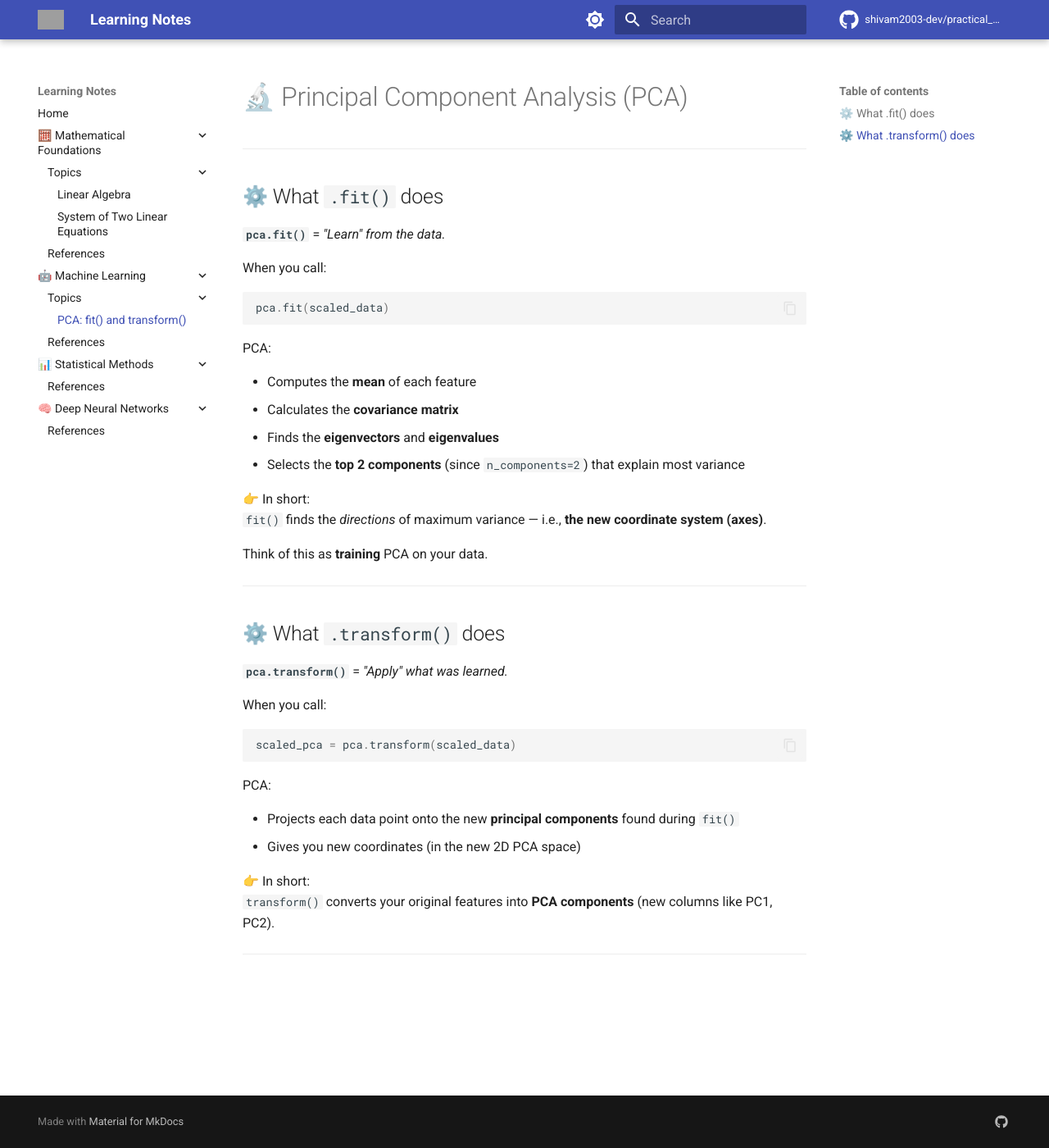
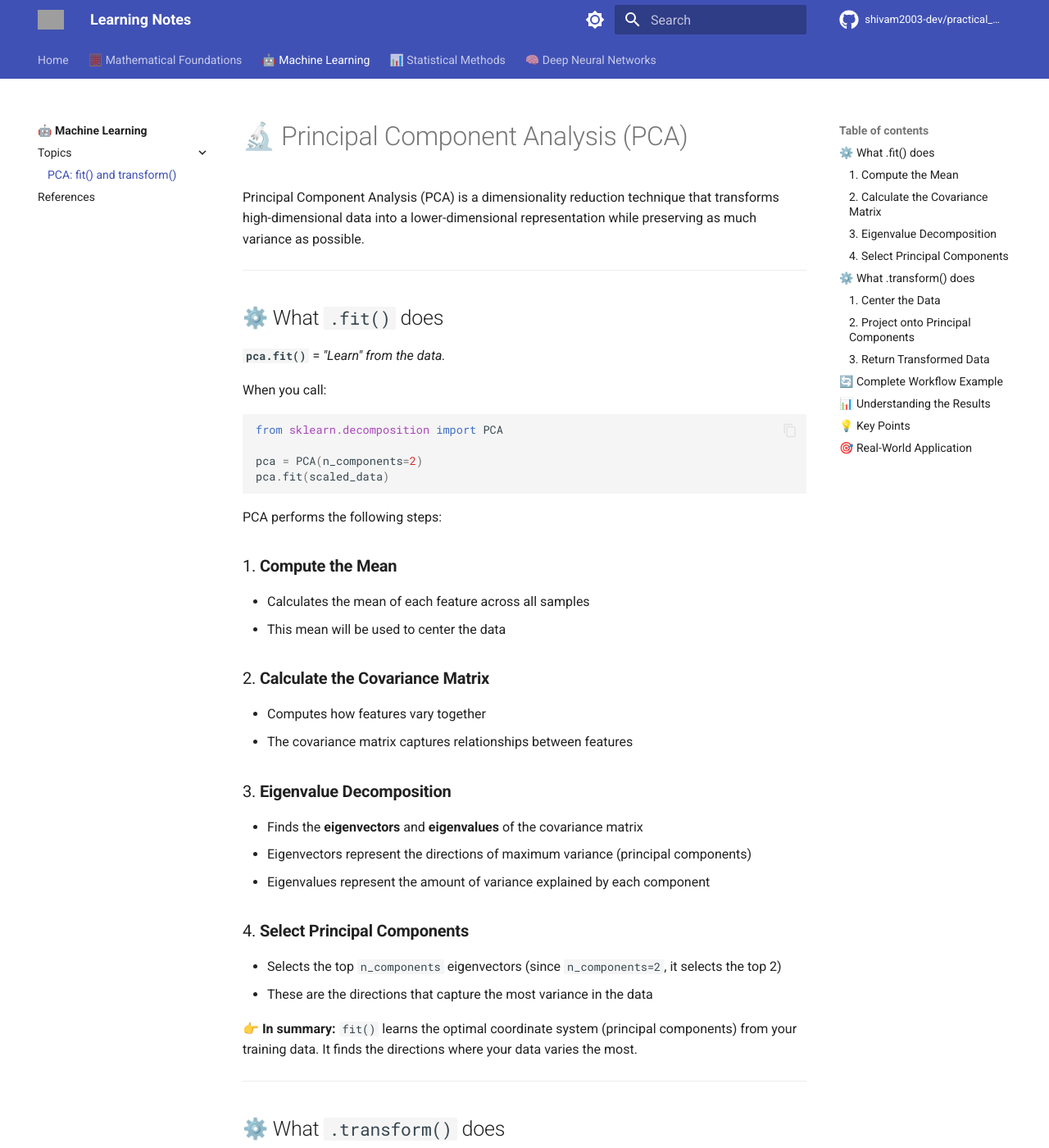
Before and after one commit to shivam2003-dev/practical_blogs, an MkDocs documentation site: the page built from docs/semester-1/machine-learning/topics/pca-fit-transform.md, in a window 1280 px wide and 1400 px high. Shown: the whole window at 82% size. Built offline with MkDocs 1.6.1 and Material for MkDocs 9.7.7, drawn with Linux system fonts in a browser that asks for light colours; comment, search, counter and statistics services are not loaded; some of the changed text lies outside the part shown; grey boxes are pictures that could not be loaded.

Commit message:
Re-enable navigation.tabs for navbar visibility and expand PCA content with detailed explanations

````diff
--- a/docs/semester-1/machine-learning/topics/pca-fit-transform.md
+++ b/docs/semester-1/machine-learning/topics/pca-fit-transform.md
@@ -1,4 +1,6 @@
 # 🔬 Principal Component Analysis (PCA)
+
+Principal Component Analysis (PCA) is a dimensionality reduction technique that transforms high-dimensional data into a lower-dimensional representation while preserving as much variance as possible.
 
 ---
 
@@ -9,26 +11,38 @@
 When you call:
 
 ```python
+from sklearn.decomposition import PCA
+
+pca = PCA(n_components=2)
 pca.fit(scaled_data)
 ```
 
-PCA:
+PCA performs the following steps:
 
-- Computes the **mean** of each feature
-- Calculates the **covariance matrix**
-- Finds the **eigenvectors** and **eigenvalues**
-- Selects the **top 2 components** (since `n_components=2`) that explain most variance
+### 1. **Compute the Mean**
+- Calculates the mean of each feature across all samples
+- This mean will be used to center the data
 
-👉 In short:
-`fit()` finds the *directions* of maximum variance — i.e., **the new coordinate system (axes)**.
+### 2. **Calculate the Covariance Matrix**
+- Computes how features vary together
+- The covariance matrix captures relationships between features
 
-Think of this as **training** PCA on your data.
+### 3. **Eigenvalue Decomposition**
+- Finds the **eigenvectors** and **eigenvalues** of the covariance matrix
+- Eigenvectors represent the directions of maximum variance (principal components)
+- Eigenvalues represent the amount of variance explained by each component
+
+### 4. **Select Principal Components**
+- Selects the top `n_components` eigenvectors (since `n_components=2`, it selects the top 2)
+- These are the directions that capture the most variance in the data
+
+👉 **In summary:** `fit()` learns the optimal coordinate system (principal components) from your training data. It finds the directions where your data varies the most.
 
 ---
 
 ## ⚙️ What `.transform()` does
 
-**`pca.transform()`** = *"Apply" what was learned.*
+**`pca.transform()`** = *"Apply" what was learned to new data.*
 
 When you call:
 
@@ -36,12 +50,69 @@
 scaled_pca = pca.transform(scaled_data)
 ```
 
-PCA:
+PCA performs the following:
 
-- Projects each data point onto the new **principal components** found during `fit()`
-- Gives you new coordinates (in the new 2D PCA space)
+### 1. **Center the Data**
+- Subtracts the mean (learned during `fit()`) from each data point
 
-👉 In short:
-`transform()` converts your original features into **PCA components** (new columns like PC1, PC2).
+### 2. **Project onto Principal Components**
+- Multiplies each data point by the principal component matrix
+- Projects data from the original feature space onto the new PCA space
+
+### 3. **Return Transformed Data**
+- Returns new coordinates in the reduced-dimensional space (e.g., PC1, PC2 for 2 components)
+
+👉 **In summary:** `transform()` converts your original features into PCA components (new columns like PC1, PC2). Each data point gets new coordinates in the principal component space.
 
 ---
+
+## 🔄 Complete Workflow Example
+
+```python
+from sklearn.decomposition import PCA
+from sklearn.preprocessing import StandardScaler
+
+# Step 1: Prepare data
+scaler = StandardScaler()
+scaled_data = scaler.fit_transform(original_data)
+
+# Step 2: Fit PCA (learn the components)
+pca = PCA(n_components=2)
+pca.fit(scaled_data)
+
+# Step 3: Transform data (apply the transformation)
+pca_data = pca.transform(scaled_data)
+
+# Optional: Check explained variance
+print(f"Explained variance: {pca.explained_variance_ratio_}")
+print(f"Total variance explained: {sum(pca.explained_variance_ratio_):.2%}")
+```
+
+---
+
+## 📊 Understanding the Results
+
+After fitting PCA, you can access:
+
+- **`pca.components_`**: The principal components (eigenvectors)
+- **`pca.explained_variance_ratio_`**: Percentage of variance explained by each component
+- **`pca.mean_`**: Mean of each feature (used for centering)
+
+---
+
+## 💡 Key Points
+
+1. **Always scale your data** before applying PCA (e.g., using StandardScaler)
+2. **Fit on training data only** - use the same PCA object to transform both training and test data
+3. **Choose n_components wisely** - balance between dimensionality reduction and information retention
+4. **Explained variance** tells you how much information is preserved in the reduced dimensions
+
+---
+
+## 🎯 Real-World Application
+
+PCA is commonly used for:
+- **Data visualization**: Reduce high-dimensional data to 2D or 3D for plotting
+- **Feature reduction**: Remove redundant or correlated features
+- **Noise reduction**: Eliminate components with low variance (often noise)
+- **Preprocessing**: Reduce dimensionality before applying other ML algorithms
--- a/mkdocs.yml
+++ b/mkdocs.yml
@@ -23,6 +23,7 @@
         icon: material/brightness-4
         name: Switch to light mode
   features:
+    - navigation.tabs
     - navigation.top
     - navigation.expand
     - navigation.indexes
````
Also changed, not shown: docs/semester-1/deep-neural-networks/topics/cnn.md (deleted, +0 -3 lines), docs/semester-1/deep-neural-networks/topics/optimization.md (deleted, +0 -3 lines), docs/semester-1/deep-neural-networks/topics/perceptron.md (deleted, +0 -3 lines), docs/semester-1/deep-neural-networks/topics/rnn.md (deleted, +0 -3 lines), docs/semester-1/deep-neural-networks/topics/transfer-learning.md (deleted, +0 -3 lines), docs/semester-1/machine-learning/topics/feature-engineering.md (deleted, +0 -3 lines), docs/semester-1/machine-learning/topics/ml-pipelines.md (deleted, +0 -3 lines), docs/semester-1/machine-learning/topics/model-evaluation.md (deleted, +0 -3 lines), docs/semester-1/machine-learning/topics/supervised-learning.md (deleted, +0 -3 lines), docs/semester-1/machine-learning/topics/unsupervised-learning.md (deleted, +0 -3 lines), docs/semester-1/mathematical-foundations/topics/logic.md (deleted, +0 -3 lines), docs/semester-1/mathematical-foundations/topics/probability.md (deleted, +0 -3 lines), docs/semester-1/mathematical-foundations/topics/set-theory.md (deleted, +0 -3 lines), docs/semester-1/statistical-methods/topics/bayesian-inference.md (deleted, +0 -3 lines), 3 more files.
